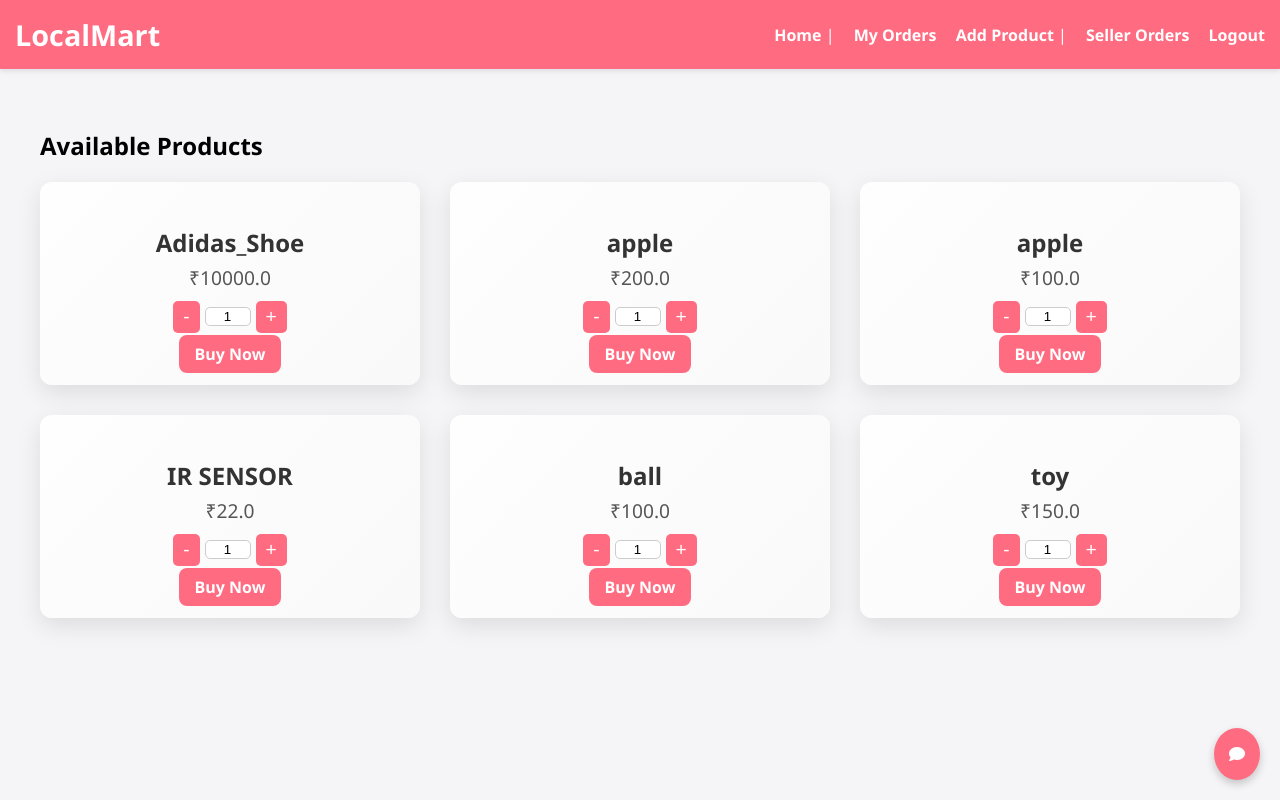
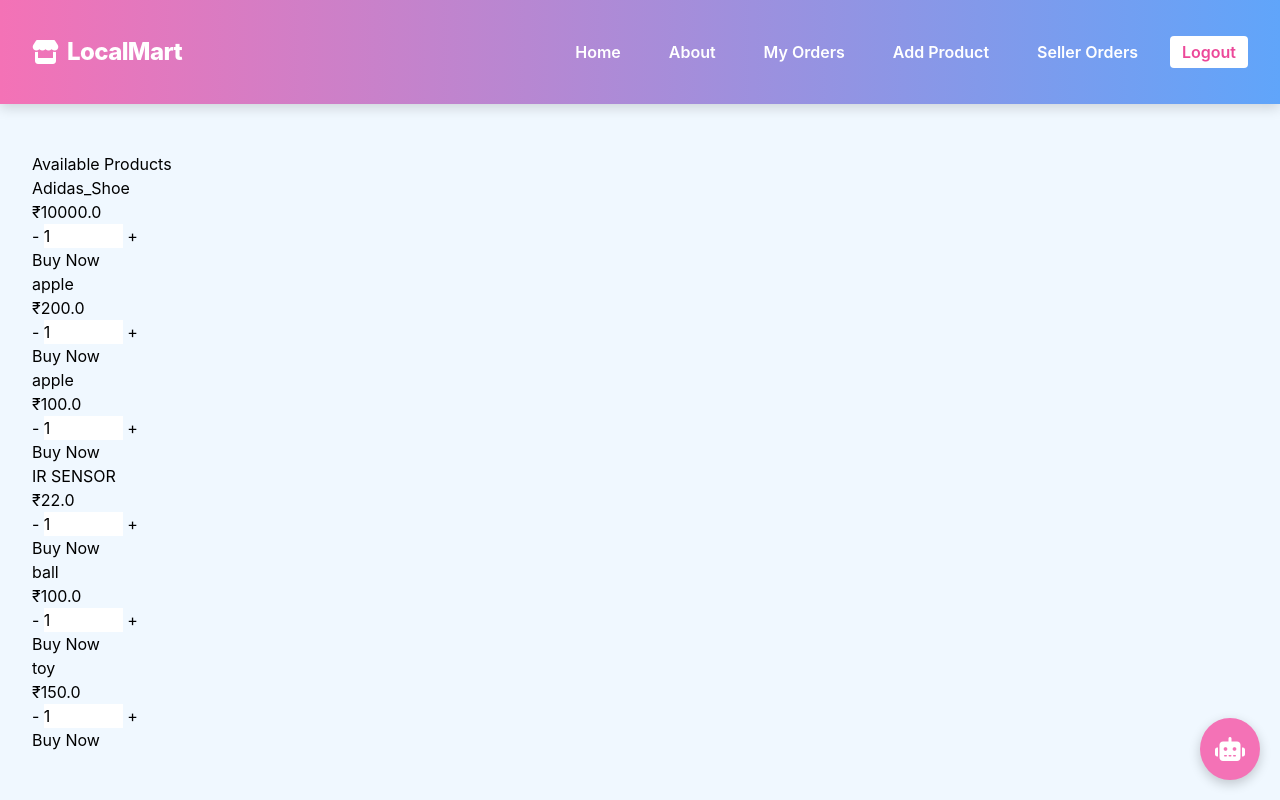
Before and after one commit to DipanwitSen/Product_works_22052204, a Flask app: page /home in a window 1280 px wide. Run offline with Flask 3, Linux system fonts and the light colour scheme; a user stored in the database is signed in; data comes from the database, SQL or seed files in the repository; some libraries are stand-ins or nearby versions.

Commit message:
Update base.html

```diff
--- a/templates/base.html
+++ b/templates/base.html
@@ -1,378 +1,281 @@
 <!DOCTYPE html>
 <html>
   <head>
-    <title>LocalMart</title>
+    <title>
+      {% block title %}LocalMart | Your Community Marketplace{% endblock %}
+    </title>
+    <script src="https://cdn.tailwindcss.com"></script>
+    <meta name="viewport" content="width=device-width, initial-scale=1.0" />
     <link
       rel="stylesheet"
       href="https://cdnjs.cloudflare.com/ajax/libs/font-awesome/6.5.0/css/all.min.css"
     />
     <style>
       body {
-        font-family: "Segoe UI", sans-serif;
-        background: #f5f5f7;
+        font-family: "Inter", sans-serif;
+        background: #f0f8ff; /* Soft pastel blue */
         margin: 0;
         padding: 0;
       }
+
       header {
-        background: #ff6b81;
-        padding: 15px;
+        background: linear-gradient(90deg, #f472b6, #60a5fa); /* Pink to Blue gradient */
         color: white;
-        display: flex;
-        justify-content: space-between;
-        align-items: center;
-        box-shadow: 0 2px 5px rgba(0, 0, 0, 0.1);
+        box-shadow: 0 4px 12px rgba(0, 0, 0, 0.15);
       }
-      header h1 {
-        margin: 0;
-        font-size: 1.8em;
+
+      nav a {
+        padding: 0.5rem 1rem;
+        border-radius: 9999px; /* pill shape */
+        transition: all 0.2s ease-in-out;
+        font-weight: 600;
       }
-      nav a {
-        margin-left: 15px;
-        color: white;
-        text-decoration: none;
-        font-weight: bold;
-        transition: text-decoration 0.2s;
+
+      nav a:hover {
+        background-color: rgba(255, 255, 255, 0.2);
+        transform: translateY(-1px);
       }
-      nav a:hover {
-        text-decoration: underline;
+
+      .container {
+        max-width: 1200px;
+        margin: 0 auto;
+        padding: 1rem;
       }
-      .container {
-        padding: 20px;
-      }
-      .btn {
-        background: #ff6b81;
-        color: white;
-        padding: 8px 16px;
-        text-decoration: none;
-        border-radius: 8px;
-        border: none;
-        cursor: pointer;
-        transition: background 0.3s ease-in-out, transform 0.2s;
-        font-weight: bold;
-      }
-      .btn:hover {
-        background: #ff4757;
-        transform: translateY(-2px);
-      }
-      .btn:disabled {
-        background: #ccc;
-        cursor: not-allowed;
-      }
+
+      /* Flash messages */
       .flash {
-        padding: 15px;
-        margin-bottom: 20px;
-        border-radius: 8px;
-        font-weight: bold;
+        padding: 12px 16px;
+        border-radius: 12px;
+        font-weight: 600;
+        margin-bottom: 12px;
       }
       .flash.success {
-        background-color: #d4edda;
-        color: #155724;
+        background-color: #d1fae5;
+        color: #065f46;
       }
       .flash.warning {
-        background-color: #fff3cd;
-        color: #856404;
+        background-color: #fef3c7;
+        color: #78350f;
+      }
+      .flash.info {
+        background-color: #bfdbfe;
+        color: #1e3a8a;
       }
 
-      /* Product Card Styles */
-      .product-grid {
-        display: grid;
-        grid-template-columns: repeat(auto-fill, minmax(280px, 1fr));
-        gap: 30px;
-        justify-content: center;
-      }
-      .product-card {
-        background: linear-gradient(135deg, #fefefe, #f9f9f9);
-        padding: 20px;
-        border-radius: 12px;
-        box-shadow: 0 8px 25px rgba(0, 0, 0, 0.1);
-        text-align: center;
-        transition: transform 0.3s ease-in-out, box-shadow 0.3s ease-in-out;
-        display: flex;
-        flex-direction: column;
-        justify-content: space-between;
-      }
-      .product-card:hover {
-        transform: translateY(-8px);
-        box-shadow: 0 12px 30px rgba(0, 0, 0, 0.15);
-      }
-      .product-card img {
-        width: 100%;
-        height: 200px;
-        object-fit: cover;
-        border-radius: 8px;
-        margin-bottom: 15px;
-        box-shadow: 0 2px 8px rgba(0, 0, 0, 0.1);
-      }
-      .product-card h3 {
-        color: #333;
-        margin-bottom: 5px;
-        font-size: 1.5em;
-      }
-      .product-card p {
-        color: #555;
-        font-size: 1.2em;
-        margin: 0 0 10px 0;
-      }
-      .product-card .variant-group {
-        text-align: left;
-        margin: 10px 0;
-      }
-      .product-card .variant-group label {
-        font-weight: bold;
-        display: block;
-        margin-bottom: 5px;
-        color: #666;
-      }
-      .product-card .variant-group select {
-        width: 100%;
-        padding: 8px;
-        border-radius: 8px;
-        border: 1px solid #ddd;
-      }
-      .quantity-control {
-        display: flex;
-        justify-content: center;
-        align-items: center;
-        margin: 10px 0;
-      }
-      .quantity-control button {
-        background: #ff6b81;
-        border: none;
-        color: white;
-        font-size: 1.2em;
-        padding: 5px 10px;
-        border-radius: 5px;
-        cursor: pointer;
-        transition: background 0.2s;
-      }
-      .quantity-control button:hover {
-        background: #ff4757;
-      }
-      .quantity-control input {
-        width: 40px;
-        text-align: center;
-        border: 1px solid #ccc;
-        border-radius: 5px;
-        margin: 0 5px;
-        -moz-appearance: textfield;
-      }
-      .quantity-control input::-webkit-outer-spin-button,
-      .quantity-control input::-webkit-inner-spin-button {
-        -webkit-appearance: none;
-        margin: 0;
-      }
-
-      /* Chatbot styles */
-      .chatbot-container {
+      /* Chatbot */
+      #chatbot-toggle-btn {
         position: fixed;
         bottom: 20px;
         right: 20px;
-        width: 350px;
+        z-index: 1000;
+        cursor: pointer;
+        padding: 15px;
+        border-radius: 50%;
+        background-color: #f472b6;
+        color: white;
+        box-shadow: 0 4px 12px rgba(0, 0, 0, 0.2);
+        transition: transform 0.3s;
+      }
+      #chatbot-toggle-btn:hover {
+        background-color: #ec4899;
+        transform: scale(1.05);
+      }
+
+      #chatbot-window {
+        position: fixed;
+        bottom: 80px;
+        right: 20px;
+        width: 100%;
+        max-width: 350px;
         height: 450px;
-        border: 1px solid #ccc;
-        box-shadow: 0 4px 10px rgba(0, 0, 0, 0.2);
-        border-radius: 10px;
+        background: white;
+        border-radius: 12px;
+        box-shadow: 0 8px 25px rgba(0, 0, 0, 0.3);
         display: none;
         flex-direction: column;
-        background-color: white;
-        z-index: 1000;
+        overflow: hidden;
+        z-index: 999;
       }
-      .chat-header {
-        background: #ff6b81;
-        color: white;
-        padding: 10px;
-        border-top-left-radius: 10px;
-        border-top-right-radius: 10px;
-        display: flex;
-        justify-content: space-between;
-        align-items: center;
+
+      #chat-messages {
+        flex-grow: 1;
+        padding: 15px;
+        overflow-y: auto;
+        background-color: #ebf8ff;
       }
-      .chat-header span {
-        font-weight: bold;
-      }
-      .chat-messages {
-        flex-grow: 1;
-        padding: 10px;
-        overflow-y: auto;
-        border-bottom: 1px solid #eee;
-        display: flex;
-        flex-direction: column;
-      }
-      .chat-input-area {
-        display: flex;
-        padding: 10px;
-      }
-      #chat-input {
-        flex-grow: 1;
-        border: 1px solid #ddd;
-        border-radius: 20px;
-        padding: 5px 15px;
-        margin-right: 5px;
-      }
+
       .message {
+        margin-bottom: 10px;
         padding: 8px 12px;
-        border-radius: 15px;
-        margin-bottom: 10px;
+        border-radius: 10px;
         max-width: 80%;
+        word-wrap: break-word;
       }
       .user-message {
-        background-color: #dcf8c6;
-        align-self: flex-end;
+        background-color: #60a5fa;
+        color: white;
+        margin-left: auto;
+        border-bottom-right-radius: 2px;
       }
       .bot-message {
-        background-color: #f1f0f0;
-        align-self: flex-start;
+        background-color: #e0f7fa;
+        color: #1f2937;
+        margin-right: auto;
+        border-bottom-left-radius: 2px;
+      }
+
+      #chat-send-btn {
+        background-color: #f472b6;
+        color: white;
+        border: none;
+        padding: 10px 15px;
+        border-radius: 8px;
+        cursor: pointer;
+        transition: background-color 0.2s;
+      }
+      #chat-send-btn:hover {
+        background-color: #ec4899;
       }
     </style>
   </head>
   <body>
-    <header>
-      <h1>
-        <a
-          href="{{ url_for('home') }}"
-          style="color: white; text-decoration: none"
-          >LocalMart</a
-        >
-      </h1>
-      <nav>
+    <header class="p-4">
+      <div class="container flex flex-wrap justify-between items-center mx-auto">
+        <!-- Logo -->
+        <a href="{{ url_for('home') }}" class="flex items-center space-x-2">
+          <i class="fas fa-store text-2xl"></i>
+          <h1 class="text-2xl font-extrabold tracking-tight">LocalMart</h1>
+        </a>
+
+        <!-- Navbar -->
+        <nav class="flex items-center space-x-2 sm:space-x-4">
+          <a href="{{ url_for('home') }}">Home</a>
+          <a href="{{ url_for('about') }}">About</a>
+
           {% if 'username' in session %}
-        <a href="{{ url_for('home') }}">Home</a> |
             <a href="{{ url_for('my_orders') }}">My Orders</a>
-        {% if session.get('role') == 'seller' or session.get('role') == 'admin'
-        %}
-        <a href="{{ url_for('add_product') }}">Add Product</a> |
+            {% if session.get('role') == 'seller' or session.get('role') == 'admin' %}
+              <a href="{{ url_for('add_product') }}">Add Product</a>
               <a href="{{ url_for('seller_orders') }}">Seller Orders</a>
-        {% endif %} {% if session.get('role') == 'admin' %}
-        <a href="{{ url_for('admin') }}">Admin</a> |
-        <a href="{{ url_for('unanswered_questions') }}">Unanswered Questions</a>
-        |
-        <a href="{{ url_for('answered_questions') }}">Answered Questions</a>
             {% endif %}
-        <a href="{{ url_for('logout') }}">Logout</a>
+            {% if session.get('role') == 'admin' %}
+              <a href="{{ url_for('admin') }}">Admin</a>
+              <a href="{{ url_for('unanswered_questions') }}">Unanswered Qs</a>
+              <a href="{{ url_for('answered_questions') }}">Answered Qs</a>
+            {% endif %}
+            <a href="{{ url_for('logout') }}" class="bg-white text-pink-500 hover:bg-gray-100 px-3 py-1 rounded">Logout</a>
           {% else %}
-        <a href="{{ url_for('login') }}">Login</a> |
-        <a href="{{ url_for('signup') }}">Signup</a>
+            <a href="{{ url_for('login') }}" class="bg-white text-pink-500 hover:bg-gray-100 px-3 py-1 rounded">Login</a>
+            <a href="{{ url_for('signup') }}" class="bg-white text-pink-500 hover:bg-gray-100 px-3 py-1 rounded">Signup</a>
           {% endif %}
         </nav>
+      </div>
     </header>
 
-    <div class="container">
-      {% for message in get_flashed_messages() %}
-      <div class="flash">{{ message }}</div>
-      {% endfor %} {% block content %}{% endblock %}
+    <!-- Main Content -->
+    <main class="container py-8">
+      {% with messages = get_flashed_messages(with_categories=true) %}
+        {% if messages %}
+          <div class="mb-4 space-y-2">
+            {% for category, message in messages %}
+              <div class="flash {{ category }}">{{ message }}</div>
+            {% endfor %}
           </div>
+        {% endif %}
+      {% endwith %}
 
-    <div
-      style="
-        position: fixed;
-        bottom: 20px;
-        right: 20px;
-        cursor: pointer;
-        background: #ff6b81;
-        color: white;
-        padding: 15px;
-        border-radius: 50%;
-        box-shadow: 0 4px 8px rgba(0, 0, 0, 0.2);
-        z-index: 1001;
-      "
-      onclick="toggleChatbot()"
-    >
-      <i class="fa fa-comment"></i>
+      {% block content %}{% endblock %}
+    </main>
+
+    <!-- Chatbot -->
+    {% if 'username' in session %}
+      <button id="chatbot-toggle-btn"><i class="fas fa-robot text-2xl"></i></button>
+
+      <div id="chatbot-window">
+        <div class="p-3 text-lg font-bold text-white bg-pink-500 flex justify-between items-center">
+          LocalMart Assistant
+          <button id="close-chat-btn" class="text-white hover:text-gray-200 transition">
+            <i class="fas fa-times"></i>
+          </button>
         </div>
-
-    <div class="chatbot-container" id="chatbot-container">
-      <div class="chat-header">
-        <span>Chatbot</span>
-        <span style="cursor: pointer" onclick="toggleChatbot()">✖</span>
+        <div id="chat-messages">
+          <div class="message bot-message">
+            Hi! I'm your local shopping assistant. Ask me things like "products under 500" or "I want to buy organic apples".
           </div>
-      <div class="chat-messages" id="chat-messages"></div>
-      <div class="chat-input-area">
-        <input
-          type="text"
-          id="chat-input"
-          placeholder="Ask a question..."
-          onkeydown="if(event.key === 'Enter') sendMessage()"
-        />
-        <button class="btn" onclick="sendMessage()">Send</button>
         </div>
+        <form id="chat-input-form" class="flex p-3 gap-2">
+          <input type="text" id="chat-input" placeholder="Ask a question..." required class="flex-grow rounded-lg border px-3 py-2"/>
+          <button type="submit" id="chat-send-btn">Send</button>
+        </form>
       </div>
 
       <script>
-      function toggleChatbot() {
-        const chatbot = document.getElementById("chatbot-container");
-        if (chatbot.style.display === "flex") {
-          chatbot.style.display = "none";
-        } else {
-          chatbot.style.display = "flex";
-        }
-      }
+        const chatWindow = document.getElementById("chatbot-window");
+        const chatToggleBtn = document.getElementById("chatbot-toggle-btn");
+        const closeChatBtn = document.getElementById("close-chat-btn");
+        const chatMessages = document.getElementById("chat-messages");
+        const chatInputForm = document.getElementById("chat-input-form");
+        const chatInput = document.getElementById("chat-input");
 
-      function sendMessage() {
-        const chatInput = document.getElementById("chat-input");
-        const chatMessages = document.getElementById("chat-messages");
-        const userMessage = chatInput.value.trim();
+        chatToggleBtn.addEventListener("click", () => {
+          chatWindow.style.display = chatWindow.style.display === "flex" ? "none" : "flex";
+          chatInput.focus();
+        });
+        closeChatBtn.addEventListener("click", () => chatWindow.style.display = "none");
 
-        if (userMessage === "") return;
+        chatInputForm.addEventListener("submit", function (e) {
+          e.preventDefault();
+          const userQuery = chatInput.value.trim();
+          if (!userQuery) return;
+          addMessage(userQuery, "user-message");
+          chatInput.value = "";
+          sendQueryToBot(userQuery);
+        });
 
-        // Display user message
-        const userMessageDiv = document.createElement("div");
-        userMessageDiv.classList.add("message", "user-message");
-        userMessageDiv.textContent = userMessage;
-        chatMessages.appendChild(userMessageDiv);
+        function addMessage(text, className, products = []) {
+          const messageDiv = document.createElement("div");
+          messageDiv.classList.add("message", className);
 
-        chatInput.value = "";
-        chatMessages.scrollTop = chatMessages.scrollHeight;
-
-        // Send message to backend
-        fetch("/chat", {
-          method: "POST",
-          headers: {
-            "Content-Type": "application/json",
-          },
-          body: JSON.stringify({ message: userMessage }),
-        })
-          .then((response) => response.json())
-          .then((data) => {
-            const botMessageDiv = document.createElement("div");
-            botMessageDiv.classList.add("message", "bot-message");
-
-            // Handle product list or simple message
-            if (data.products) {
-              botMessageDiv.textContent = data.message;
+          if (products.length > 0) {
+            const textNode = document.createTextNode(text);
+            messageDiv.appendChild(textNode);
             const productList = document.createElement("ul");
-              data.products.forEach((product) => {
-                const productItem = document.createElement("li");
+            products.forEach(product => {
+              const item = document.createElement("li");
               if (product.image) {
                 const img = document.createElement("img");
                 img.src = `/static/uploads/${product.image}`;
                 img.alt = product.name;
-                  img.style.maxWidth = "100px";
-                  img.style.display = "block";
-                  img.style.margin = "10px 0";
-                  productItem.appendChild(img);
+                img.style.maxWidth = "80px";
+                img.className = "rounded shadow my-1";
+                item.appendChild(img);
               }
-                const productLink = document.createElement("a");
-                productLink.href = `/buy/${product.id}`;
-                productLink.innerHTML = `<strong>${product.name}</strong> - ₹${product.price}`;
-                productItem.appendChild(productLink);
-                productList.appendChild(productItem);
+              const link = document.createElement("a");
+              link.href = `/buy/${product.id}`;
+              link.innerHTML = `<strong>${product.name}</strong> - ₹${product.price}`;
+              item.appendChild(link);
+              productList.appendChild(item);
             });
-              botMessageDiv.appendChild(productList);
+            messageDiv.appendChild(productList);
           } else {
-              botMessageDiv.textContent = data.message;
+            messageDiv.textContent = text;
           }
 
-            chatMessages.appendChild(botMessageDiv);
+          chatMessages.appendChild(messageDiv);
           chatMessages.scrollTop = chatMessages.scrollHeight;
+        }
+
+        function sendQueryToBot(query) {
+          fetch("/chat", {
+            method: "POST",
+            headers: { "Content-Type": "application/json" },
+            body: JSON.stringify({ message: query }),
           })
-          .catch((error) => {
-            console.error("Error:", error);
-            const errorMessageDiv = document.createElement("div");
-            errorMessageDiv.classList.add("message", "bot-message");
-            errorMessageDiv.textContent = "Oops! Something went wrong.";
-            chatMessages.appendChild(errorMessageDiv);
-          });
+          .then(res => res.json())
+          .then(data => addMessage(data.message, "bot-message", data.products || []))
+          .catch(() => addMessage("Oops! Something went wrong.", "bot-message"));
         }
       </script>
+    {% endif %}
   </body>
 </html>
```
Lines whose indentation alone changed are shown as unchanged.
